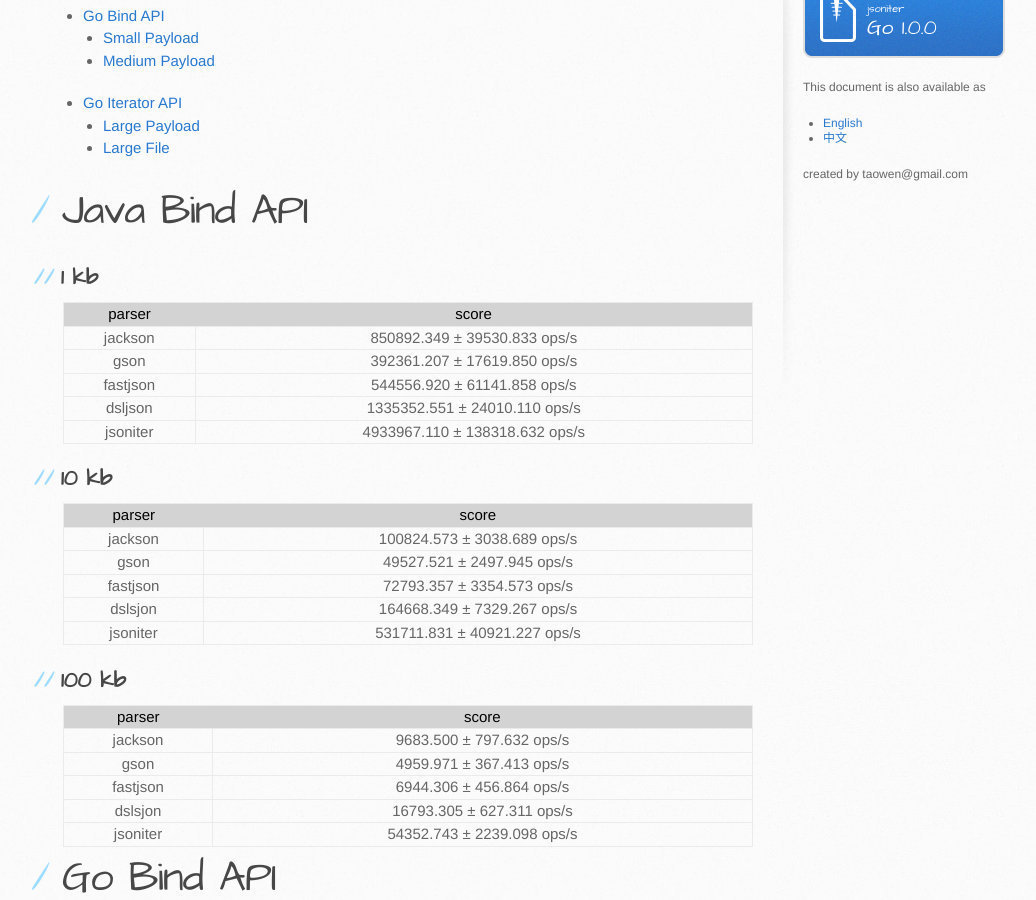
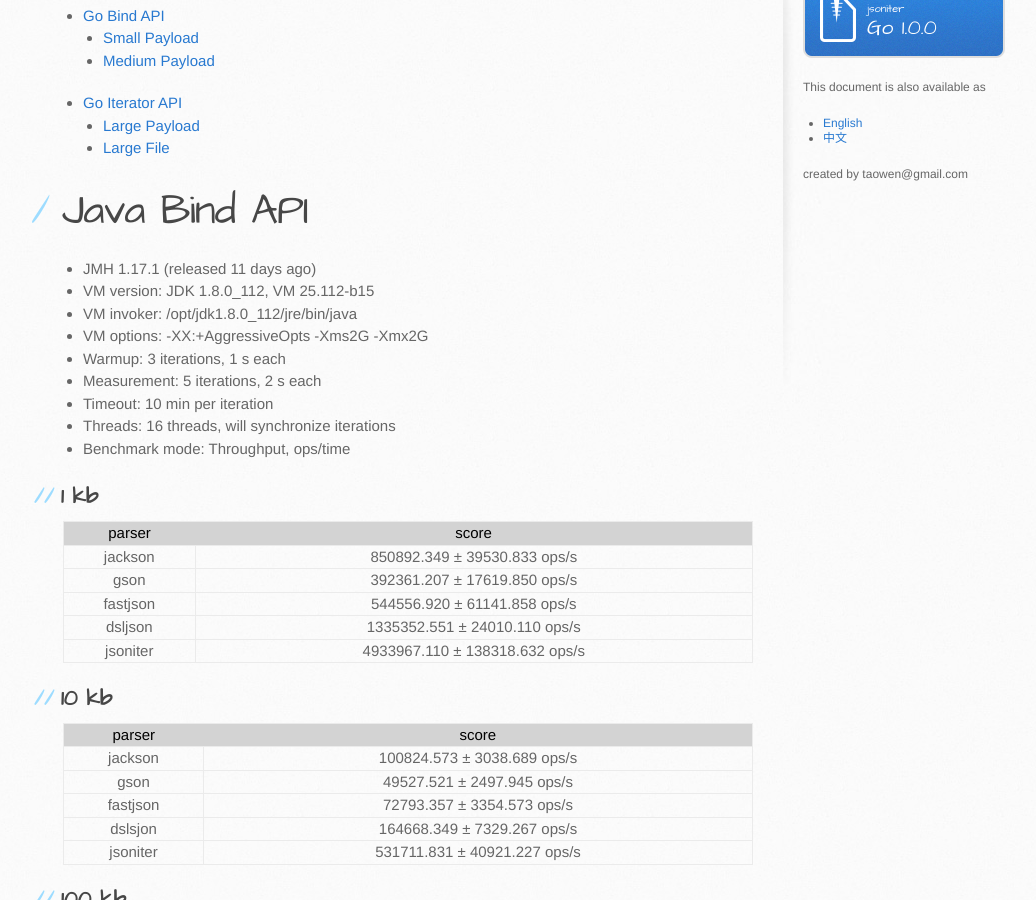
Before and after one commit to json-iterator/json-iterator.github.io, a Jekyll site: the page built from benchmark.md, in a window 1280 px wide and 900 px high, scrolled down 386 px. Shown: the whole window, without its empty margins (107-1143 px from the left). Built offline with Jekyll 4.4.1, drawn with Linux system fonts in a browser that asks for light colours.

Commit message:
Update benchmark.md

```diff
--- a/benchmark.md
+++ b/benchmark.md
@@ -7,6 +7,16 @@
 {:toc}
 
 # Java Bind API
+
+* JMH 1.17.1 (released 11 days ago)
+* VM version: JDK 1.8.0_112, VM 25.112-b15
+* VM invoker: /opt/jdk1.8.0_112/jre/bin/java
+* VM options: -XX:+AggressiveOpts -Xms2G -Xmx2G
+* Warmup: 3 iterations, 1 s each
+* Measurement: 5 iterations, 2 s each
+* Timeout: 10 min per iteration
+* Threads: 16 threads, will synchronize iterations
+* Benchmark mode: Throughput, ops/time
 
 ## 1 kb
 
```
